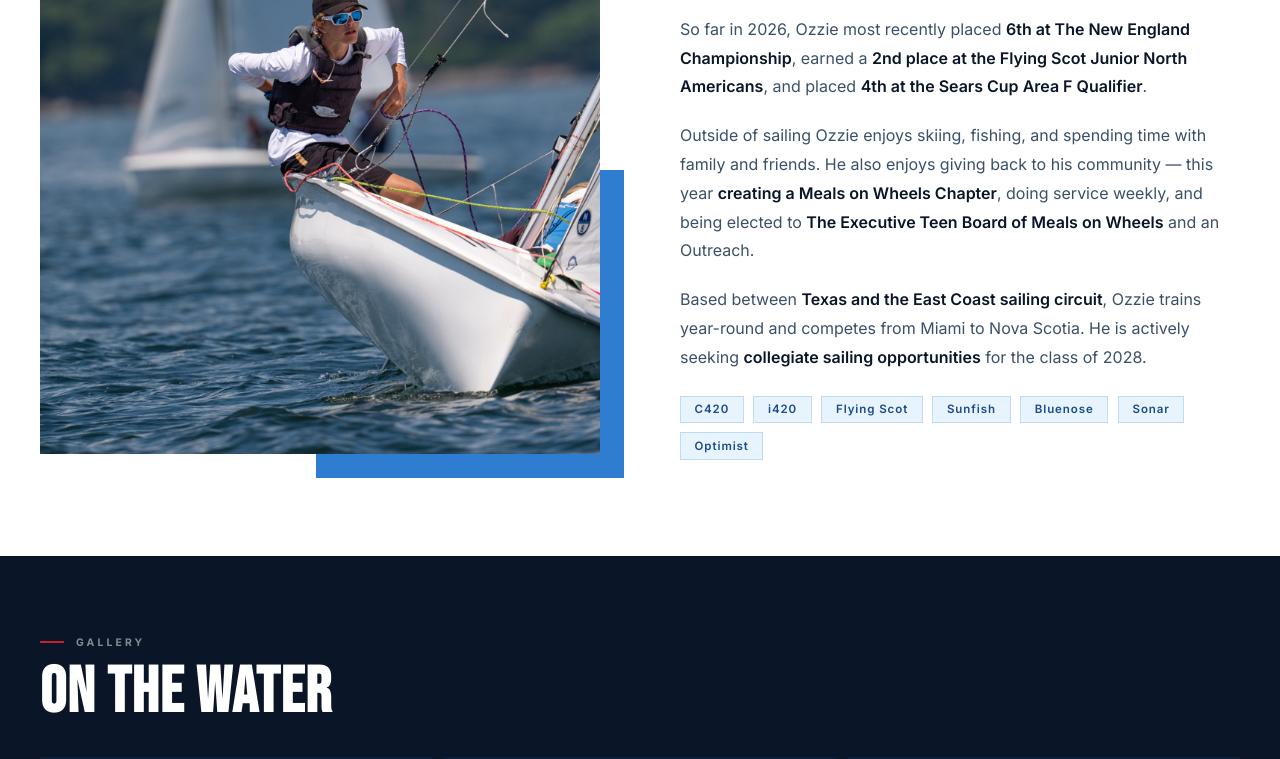
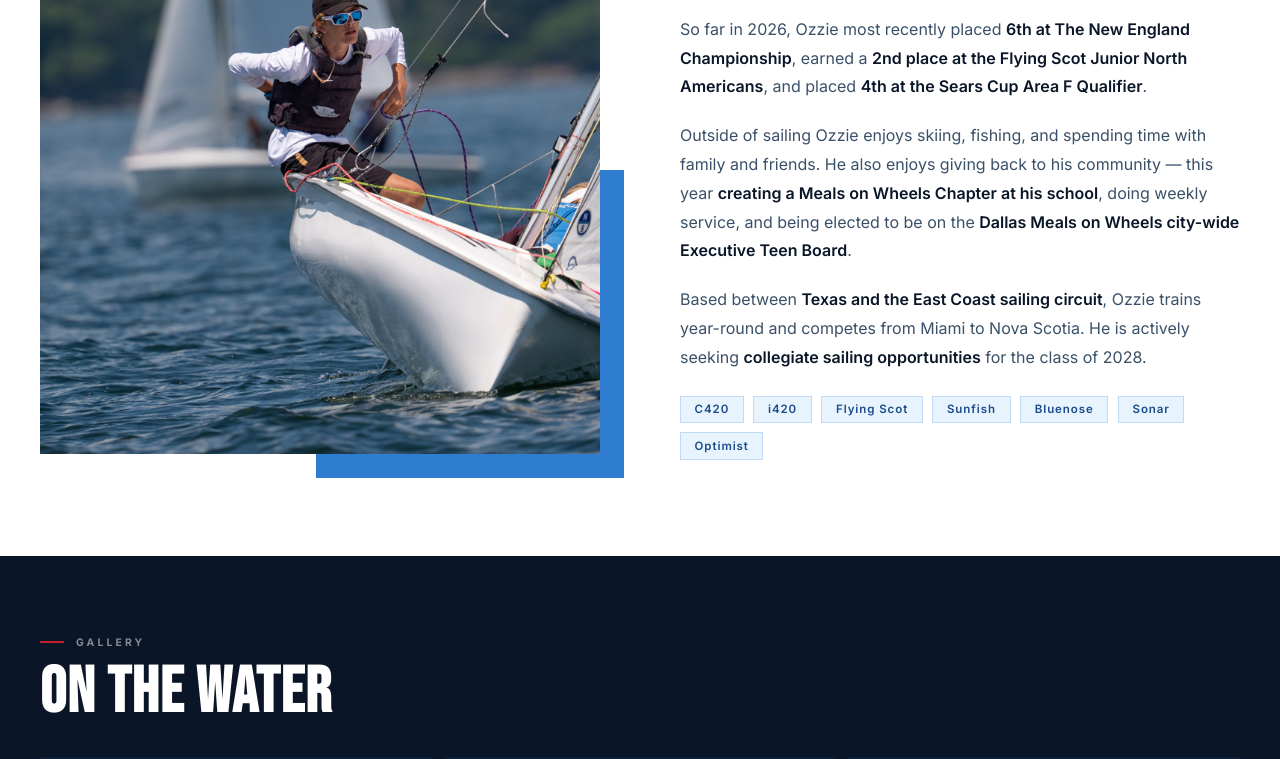
Before and after one commit to xanorchid-svg/ozzie-sailing, a React (Vite) app: page / in a window 1280 px wide. Shown: the part 1320-2079 px from the top of the page. Built offline with nearby package versions, Linux system fonts and the light colour scheme.

Commit message:
fix about copy, update Flying Scot URL, add Sunfish Worlds 44th

```diff
--- a/src/App.jsx
+++ b/src/App.jsx
@@ -3,7 +3,7 @@ import './App.css'
 
 const RESULTS = {
   2026: [
-    { place: '2nd', placeClass: 'silver', name: 'Flying Scot Junior North American Championship', cls: 'Flying Scot · RCYC', url: 'https://rcyc.org/regatta/pNRs608CbH/results' },
+    { place: '2nd', placeClass: 'silver', name: 'Flying Scot Junior North American Championship', cls: 'Flying Scot · RCYC', url: 'https://rcyc.org/regatta/lT5wF3tGQz/results?class_id=7nkVKf8LtJ' },
     { place: '4th', placeClass: 'bronze', name: 'Sears Cup Area F Qualifier', cls: 'C420 · Chubb US Youth Triplehanded', url: 'https://theclubspot.com/regatta/QwVHpXxuRC/results' },
     { place: '6th', placeClass: 'other', name: 'C420 New England Championship', cls: 'C420 · Erik C. Menyhart Trophy', url: 'https://theclubspot.com/regatta/WnZvcOGgpY/results' },
     { place: '★', placeClass: 'star', name: 'i420 World Championship — Qualified', cls: 'i420 · International · 2026', url: null },
@@ -21,6 +21,7 @@ const RESULTS = {
     { place: '33rd', placeClass: 'other', name: 'C420 New England Championship', cls: 'C420', url: 'https://theclubspot.com/regatta/znzc9G0rxs/results' },
   ],
   2024: [
+    { place: '44th', placeClass: 'other', name: 'Sunfish World Championship', cls: 'Sunfish · 53rd Worlds', url: null },
     { place: '10th', placeClass: 'other', name: 'CORK Regatta', cls: 'Optimist · Kingston, Ontario', url: null },
     { place: '28th', placeClass: 'other', name: 'Orange Bowl International Regatta', cls: 'Optimist · Coconut Grove', url: null },
     { place: '★', placeClass: 'star', name: 'International Racing — Palamos & Belgium', cls: 'Optimist · Gold Fleet both events', url: null },
@@ -167,8 +168,9 @@ function About() {
           <p className="reveal">
             Outside of sailing Ozzie enjoys skiing, fishing, and spending time with family and
             friends. He also enjoys giving back to his community — this year{' '}
-            <strong>creating a Meals on Wheels Chapter</strong>, doing service weekly, and being
-            elected to <strong>The Executive Teen Board of Meals on Wheels</strong> and an Outreach.
+            <strong>creating a Meals on Wheels Chapter at his school</strong>, doing weekly service,
+            and being elected to be on the{' '}
+            <strong>Dallas Meals on Wheels city-wide Executive Teen Board</strong>.
           </p>
           <p className="reveal">
             Based between <strong>Texas and the East Coast sailing circuit</strong>, Ozzie trains
```
